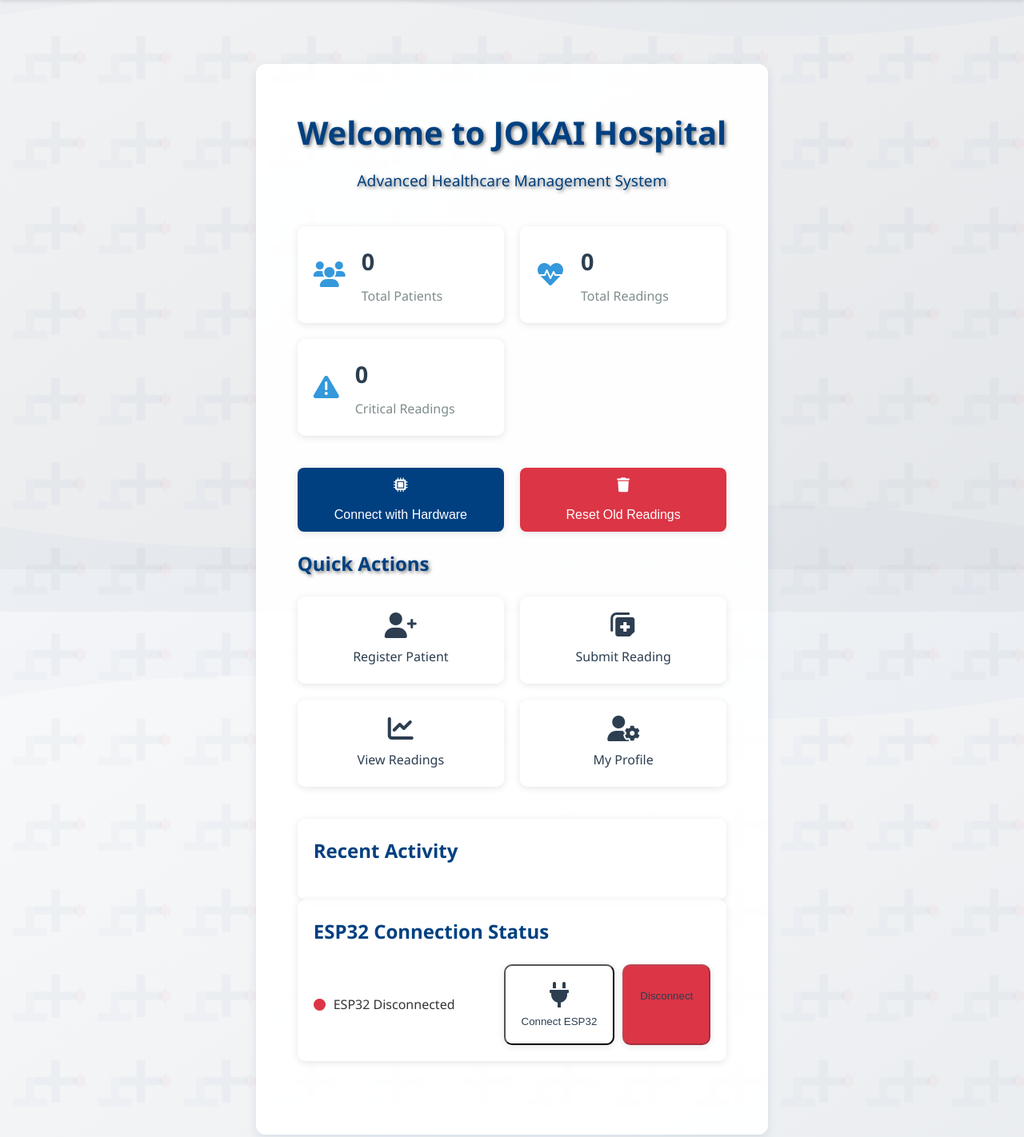
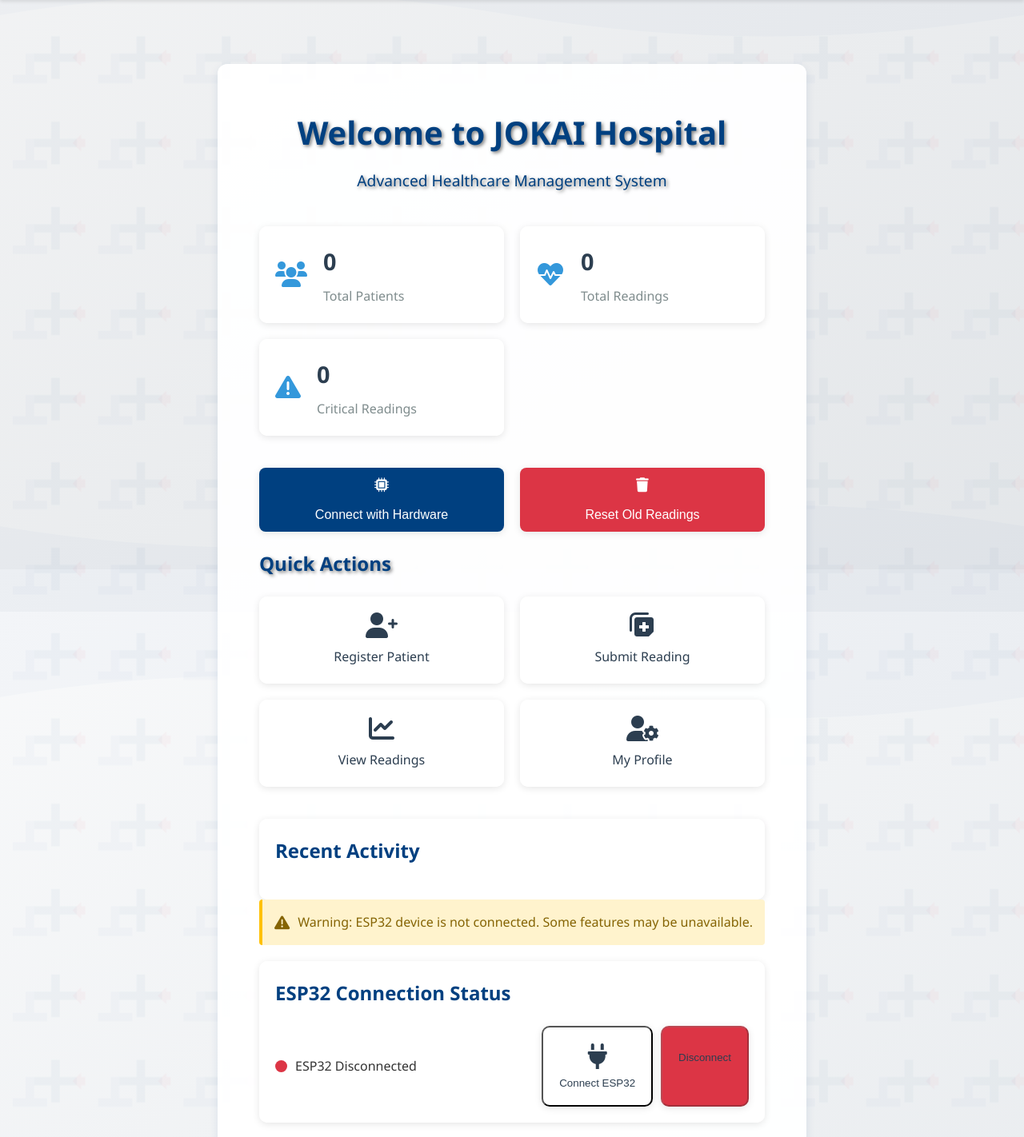
Before and after one commit to JK-21-design/JOKAI123, a Flask app: page / in a window 1280 px wide. Shown: the part 88-1510 px from the top of the page at 80% size. Run offline with Flask 3, Linux system fonts and the light colour scheme.

Commit message:
Update index.html with ESP32 connection status warning banner

```diff
--- a/templates/index.html
+++ b/templates/index.html
@@ -120,6 +120,13 @@
     </div>
 
     <!-- ESP32 Connection Status -->
+    <div id="esp32-warning" class="warning-banner" style="display: none;">
+        <div class="warning-content">
+            <i class="fas fa-exclamation-triangle"></i>
+            <span>Warning: ESP32 device is not connected. Some features may be unavailable.</span>
+        </div>
+    </div>
+
     <div class="esp32-status">
         <h2 style="color: #004080;">ESP32 Connection Status</h2>
         <div class="connection-info">
@@ -391,6 +398,27 @@
     display: flex;
     gap: 10px;
 }
+
+.warning-banner {
+    background-color: #fff3cd;
+    border-left: 4px solid #ffc107;
+    padding: 15px;
+    margin-bottom: 20px;
+    border-radius: 4px;
+    display: flex;
+    align-items: center;
+}
+
+.warning-content {
+    display: flex;
+    align-items: center;
+    gap: 10px;
+    color: #856404;
+}
+
+.warning-content i {
+    font-size: 1.2em;
+}
 </style>
 
 {% block extra_js %}
@@ -509,6 +537,7 @@
     `;
     document.head.appendChild(style);
 
+    const esp32Warning = document.getElementById('esp32-warning');
     const esp32StatusDot = document.getElementById('esp32-status-dot');
     const esp32StatusText = document.getElementById('esp32-status-text');
     const connectBtn = document.getElementById('connect-esp32');
@@ -532,11 +561,13 @@
                 esp32StatusText.textContent = 'ESP32 Connected';
                 connectBtn.disabled = true;
                 disconnectBtn.disabled = false;
+                esp32Warning.style.display = 'none';
             } else {
                 esp32StatusDot.className = 'status-dot disconnected';
                 esp32StatusText.textContent = 'ESP32 Disconnected';
                 connectBtn.disabled = false;
                 disconnectBtn.disabled = true;
+                esp32Warning.style.display = 'block';
 
                 // Clear intervals if device is disconnected
                 if (statusCheckInterval) {
@@ -554,6 +585,7 @@
             esp32StatusText.textContent = 'ESP32 Disconnected';
             connectBtn.disabled = false;
             disconnectBtn.disabled = true;
+            esp32Warning.style.display = 'block';
         }
     }
 
```
